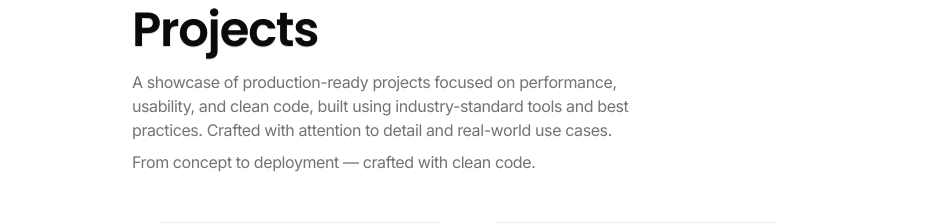
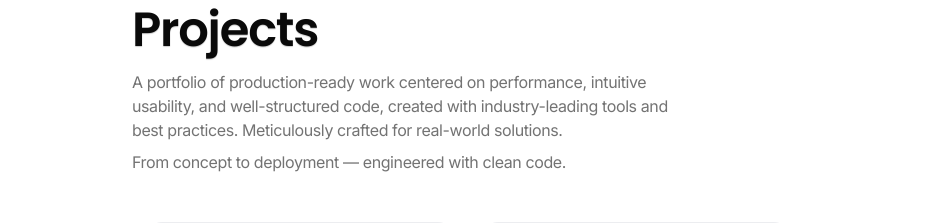
Before and after one commit to vaibhavjain0930/Portfolio, a Next.js app: page /projects in a window 1280 px wide. Shown: the part 178-401 px from the top of the page, without its empty margins (172-1111 px from the left). Built offline with nearby package versions, Linux system fonts and the light colour scheme; no server answers.

Commit message:
change the project description

```diff
--- a/app/(common-layout)/projects/page.tsx
+++ b/app/(common-layout)/projects/page.tsx
@@ -9,12 +9,12 @@ const ProjectPage = () => {
     <Container>
       <MotionHeading as="h2">Projects</MotionHeading>
       <MotionSubHeading className="mt-4 w-4/5">
-        A showcase of production-ready projects focused on performance,
-        usability, and clean code, built using industry-standard tools and best
-        practices. Crafted with attention to detail and real-world use cases.
+        A portfolio of production-ready work centered on performance, intuitive
+        usability, and well-structured code, created with industry-leading tools
+        and best practices. Meticulously crafted for real-world solutions.
       </MotionSubHeading>
       <MotionSubHeading className="mt-2">
-        From concept to deployment — crafted with clean code.
+        From concept to deployment — engineered with clean code.
       </MotionSubHeading>
 
       {/* projects   */}
```
